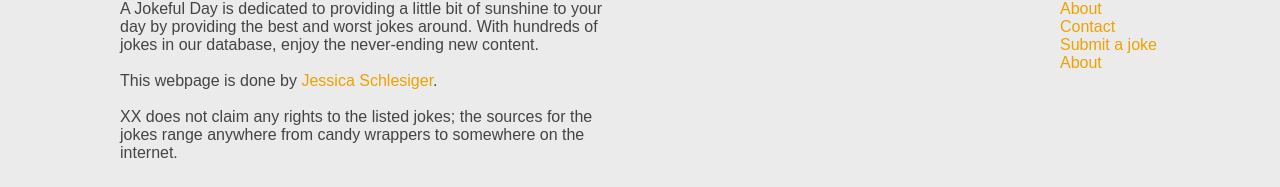
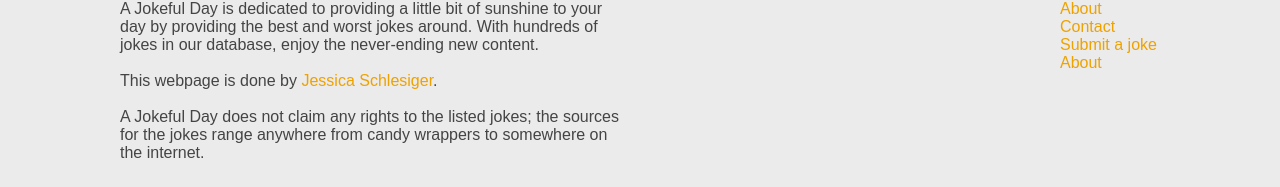
Before and after one commit to A-Byte-Sized/AJokefulDay, a Jekyll site: the page built from index.html, in a window 1280 px wide. Shown: the part 710-897 px from the top of the page. Built offline with Jekyll 4.4.1, drawn with Linux system fonts in a browser that asks for light colours; nearby versions of some CDN libraries; some web fonts are replaced.

Commit message:
Refactoring a little

```diff
--- a/_data/settings.yml
+++ b/_data/settings.yml
@@ -2,7 +2,10 @@
 # General Site Settings
 
 title: A Jokeful Day
-description: A Jokeful Day is dedicated to providing a little bit of sunshine to your day by providing the best and worst jokes around. With hundreds of jokes in our database, enjoy the never-ending new content.
+description: |
+ A Jokeful Day is dedicated to providing a little bit of sunshine to your day by providing the best and worst jokes around. With hundreds of jokes in our database, enjoy the never-ending new content.<br><br>
+ This webpage is done by <a href="http://JessicaSchlesiger.ml">Jessica Schlesiger</a>.<br><br>
+ A Jokeful Day does not claim any rights to the listed jokes; the sources for the jokes range anywhere from candy wrappers to somewhere on the internet.
 logo: logo.png
 icon: icon.png
 
--- a/_includes/footer.html
+++ b/_includes/footer.html
@@ -2,9 +2,7 @@
 	<div class="footer container">
 
 		<div class="footer-left">
-		{{ site.data.settings.description }}<br><br>
-		This webpage is done by <a href="http://JessicaSchlesiger.ml">Jessica Schlesiger</a>.<br><br>
-		XX does not claim any rights to the listed jokes; the sources for the jokes range anywhere from candy wrappers to somewhere on the internet.
+		{{ site.data.settings.description }}
 		</div>
 
 		<div class="footer-right">
--- a/_includes/head.html
+++ b/_includes/head.html
@@ -2,10 +2,10 @@
 <meta name="apple-mobile-web-app-capable" content="yes"/>
 <meta name="viewport" content="width=device-width, initial-scale=1"/>
 <meta name="description" content="{{ page.description }} - {{ site.data.settings.seo.description }}"/>
-<link rel="icon"  type="image/png"    href="{{ site.github.url }}/assets/img/icon.png"/>
+<link rel="icon"  type="image/png"    href="{{ site.github.url }}/assets/img/{{ site.data.settings.icon }}"/>
 <meta name="theme-color" content="{{ site.data.settings.mainAccent }}"/>
 <meta rel="author" href="{{ site.data.settings.seo.rel-author }}"/>
 <meta rel="publisher" href="{{ site.data.settings.seo.rel-publisher }}"/>
-<title>{{ page.title }} - {{ site.data.settings.title }}</title>
+<title>{{ site.data.settings.title }}</title>
 <link rel="stylesheet" href="{{ site.github.url }}/assets/css/all.css"/>
 <!--[if lt IE 9]><script src="https://html5shim.googlecode.com/svn/trunk/html5.js"></script><![endif]-->
```
